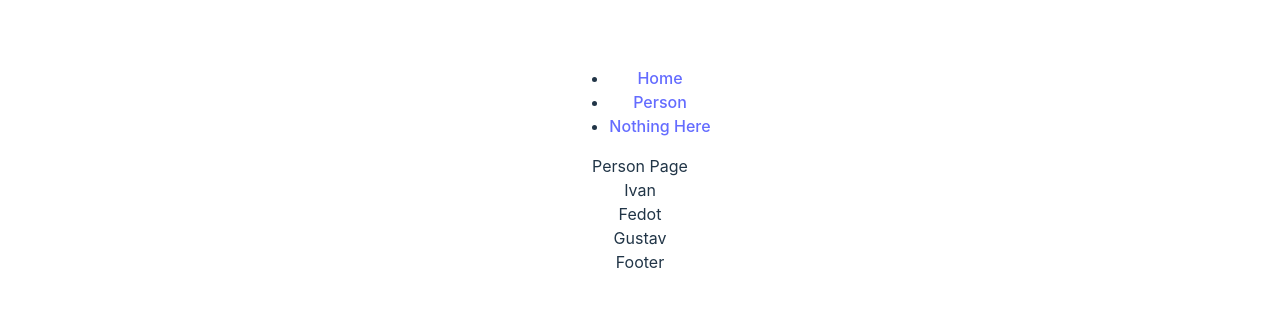
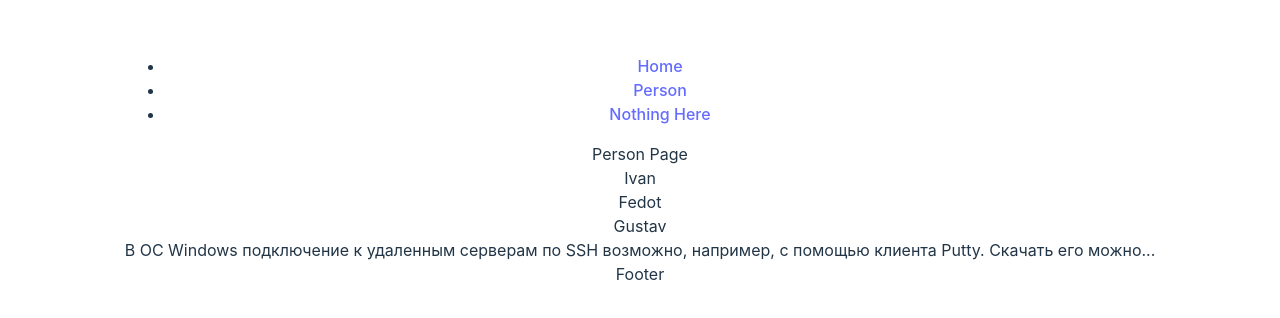
Before and after one commit to DukeKunYura/spa-for-usetech, a React (Vite) app: page /person in a window 1280 px wide. Shown: the part 238-556 px from the top of the page. Built offline with nearby package versions, Linux system fonts and the light colour scheme; no server answers.

Commit message:
[+] add truncateTex

```diff
--- a/src/pages/Person/Person.tsx
+++ b/src/pages/Person/Person.tsx
@@ -8,6 +8,22 @@ const Person: FC = () => {
         name: string,
         surname: string,
         age: number
+    }
+
+    const text: string = "В OC Windows подключение к удаленным серверам по SSH возможно, например, с помощью клиента Putty. Скачать его можно здесь (ссылка взята с официального сайта). Putty не требует установки — чтобы начать с ним работать, достаточно просто распаковать скачанный архив. По завершении распаковки запустите файл puttygen.exe. Выберите тип ключа SSH-2 RSA и длину 2048 бит, а затем нажмите на кнопку Generate:";
+
+    const truncateTex = (text: string) => {
+        if (text.length <= 120) {
+            return text;
+        }
+        const truncated = text.substr(0, 120);
+        // Check if the last character is a space
+        if (truncated.charAt(truncated.length - 1) === ' ') {
+            return truncated.trim() + '...';
+        }
+        // Find the last space and truncate at that
+        const lastSpaceIndex = truncated.lastIndexOf(' ');
+        return truncated.substr(0, lastSpaceIndex).trim() + '...';
     }
 
     const setName = (name: string) => {
@@ -33,6 +49,7 @@ const Person: FC = () => {
     return (
         <div>Person Page
             {personsList.length > 0 && personsList.map(item => <div key={item.name}>{item.name}</div>)}
+            {truncateTex(text)}
         </div>
     )
 }
```
